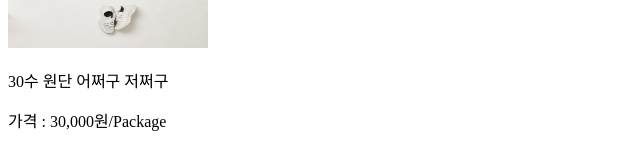
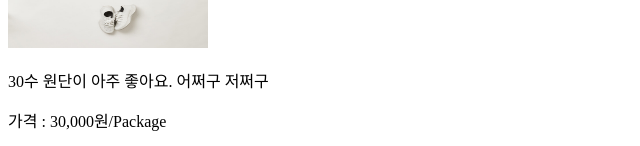
Before and after one commit to rnych0/Homepage_Shop, a plain HTML site: page clothes.html in a window 1280 px wide. Shown: the part 160-306 px from the top of the page, without its empty margins (0-640 px from the left). Drawn offline with Linux system fonts and the light colour scheme.

Commit message:
second_commit

```diff
--- a/clothes.html
+++ b/clothes.html
@@ -8,7 +8,7 @@
 </head>
 <body>
     <img class = "product-image" src = "images/samplecloth.jpg">
-    <p>30수 원단 어쩌구 저쩌구</p>
+    <p>30수 원단이 아주 좋아요. 어쩌구 저쩌구</p>
     <p>가격 : 30,000원/Package</p>
     <button type="submit">장바구니에 추가</button>
 
```
